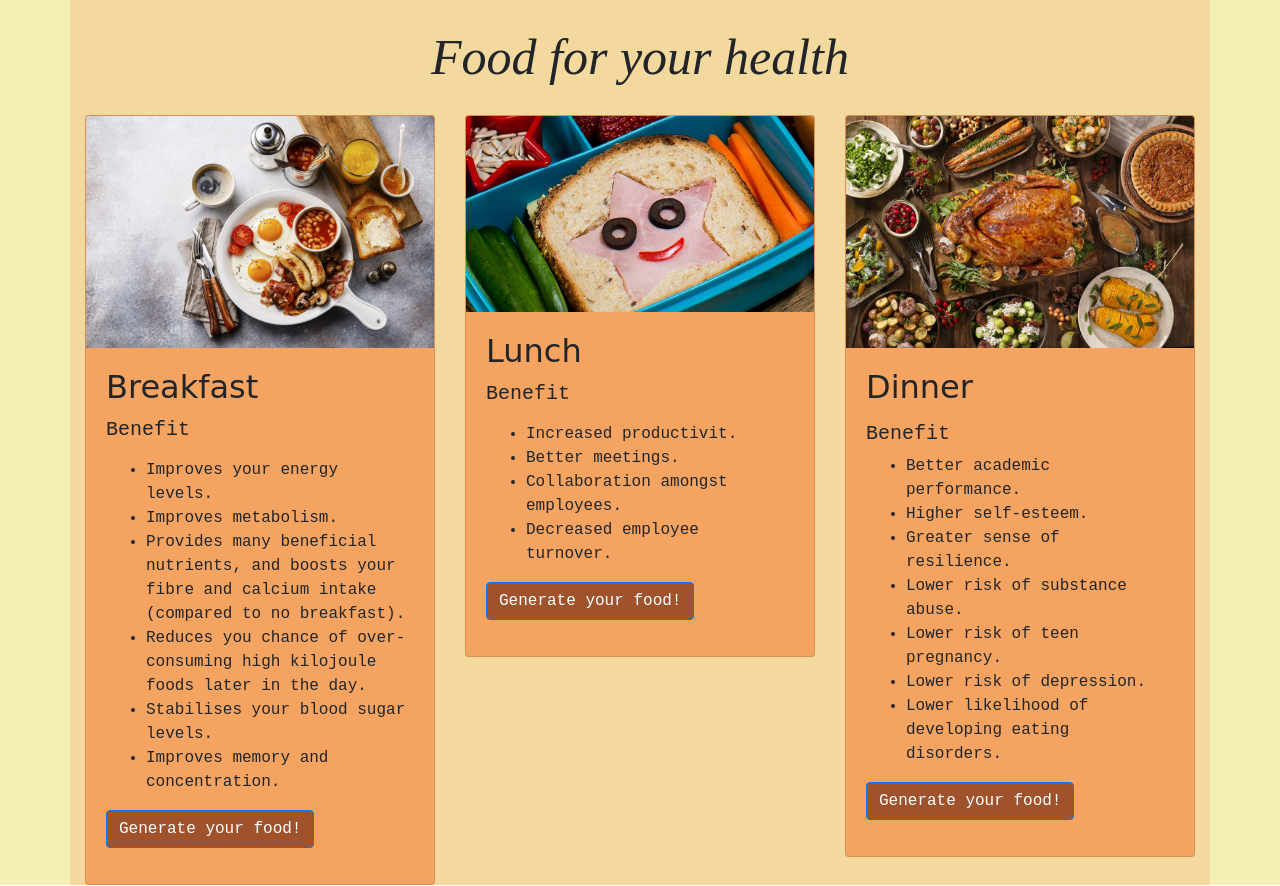
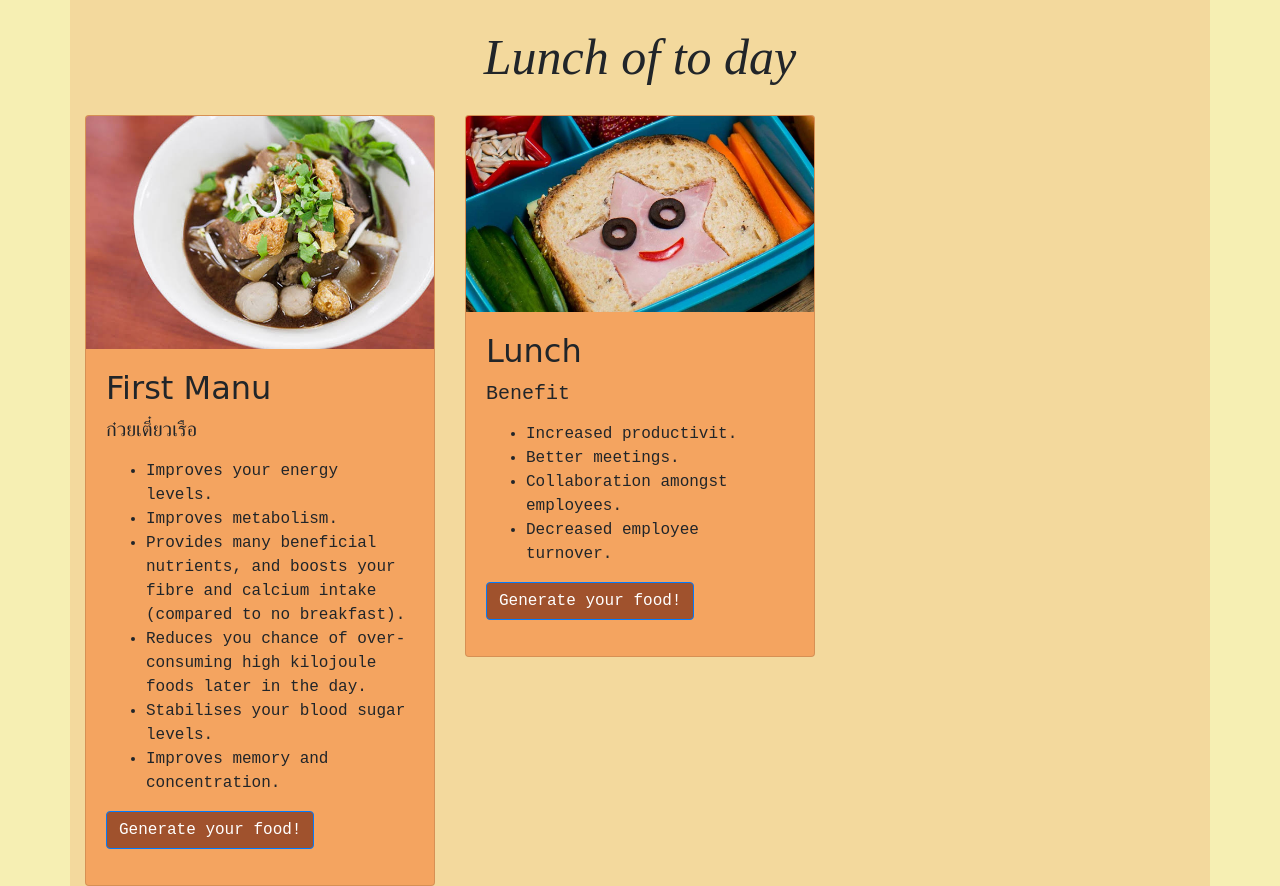
Before and after one commit to it62070188/projectPsit, a plain HTML site: page Project psit/lunch.html in a window 1280 px wide. Drawn offline with Linux system fonts and the light colour scheme.

Commit message:
update
deleat col

```diff
--- a/Project psit/lunch.html
+++ b/Project psit/lunch.html
@@ -20,17 +20,17 @@
     <div class="container" style="background-color: #F3D99D;">
             <div class="row">
                     <div class="col" style="font-family: serif; font-style: italic; font-size: 50px;">
-                        <div class="paing"><a><center>Food for your health</center></a></div>
+                        <div class="paing"><a><center>Lunch of to day</center></a></div>
                     </div>
                 </div>
 
         <div class="row">
             <div class="col-4">
                 <div class="card" style="background-color: sandybrown;">
-                    <img class="card-img-top" src="breakfast.jpg">
+                    <img class="card-img-top" src="first.jpg">
                     <div class="card-body">
-                        <h2 class="card-title" style="font-family: cursive;;">Breakfast</h2>
-                        <h5 style="font-family: monospace;">Benefit</h5>
+                        <h2 class="card-title" style="font-family: cursive;;">First Manu</h2>
+                        <h5 style="font-family: monospace;">ก๋วยเตี๋ยวเรือ</h5>
                         <p class="card-text"><ul style="font-family: monospace;">
                             <li>Improves your energy levels.</li>
                             <li>Improves metabolism.</li>
@@ -59,26 +59,6 @@
                     </div>
                 </div>
             </div>
-            <div class="col-4">
-                <div class="card" style="background-color: sandybrown;">
-                    <img class="card-img-top" src="dinner.jpg">
-                    <div class="card-body">
-                        <h2 class="card-title" style="font-family: cursive;">Dinner</h2>
-                        <p class="card-text">
-                            <h5 style="font-family: monospace;">Benefit</h5>
-                            <ul style="font-family: monospace;">
-                            <li>Better academic performance.</li>
-                            <li>Higher self-esteem.</li>
-                            <li>Greater sense of resilience.</li>
-                            <li>Lower risk of substance abuse.</li>
-                            <li>Lower risk of teen pregnancy.</li>
-                            <li>Lower risk of depression.</li>
-                            <li>Lower likelihood of developing eating disorders.</li>
-                        </ul><p>
-                                <a href="#" class="btn btn-primary"  style="background-color: sienna; font-family: monospace;">Generate your food!</a>
-                    </div>
-                </div>
-            </div>
         </div>
     </div>
 </body>
```
Also changed, not shown: Project psit/first.jpg (added).
